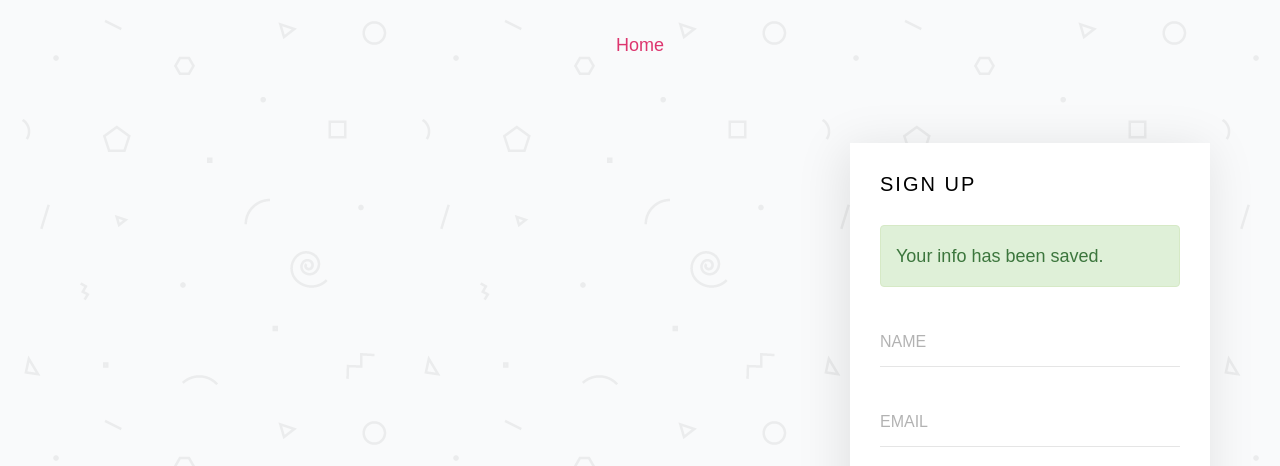
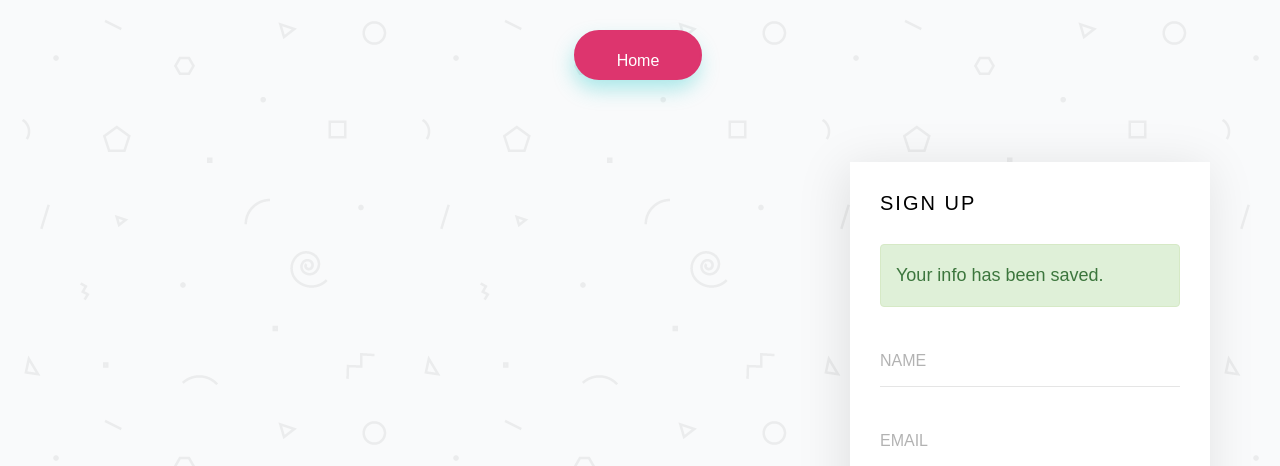
Before and after one commit to ValliReddy/TaskManager, a Flask app: page /signup in a window 1280 px wide. Shown: the top 466 px of the page. Run offline with Flask 3, Linux system fonts and the light colour scheme; some libraries are stand-ins or nearby versions.

Commit message:
Update db

```diff
--- a/app.py
+++ b/app.py
@@ -1,17 +1,16 @@
-from flask import Flask, render_template, request, redirect, url_for,session
+from flask import Flask, render_template, request, redirect, url_for, session
 import os
-from models import db,User,Task
-# from flask_cors import CORS
-
+from models import db, User, Task
 
 app = Flask(__name__)
-# CORS(application)
-app.config['SQLALCHEMY_DATABASE_URI'] = "mysql+pymysql://admin:Taskmanager@task-manager-new.cjc6ygok2t7b.eu-north-1.rds.amazonaws.com/task_manager_new"
-app.config['SQLALCHEMY_TRACK_MODIFICATIONS']=False
+
+# Database configuration
+app.config['SQLALCHEMY_DATABASE_URI'] = 'sqlite:///task_manager_new.db'
+app.config['SQLALCHEMY_TRACK_MODIFICATIONS'] = False
 app.secret_key = "secret-keying"
+
+# Initialize the database with the app
 db.init_app(app)
-# flask_key = os.getenv("FLASK_KEY")
-# print("FLASK_KEY:", flask_key)
 
 @app.route("/", methods=["GET", "POST"])
 def Home():
--- a/templates/login.html
+++ b/templates/login.html
@@ -48,7 +48,7 @@
 			<div class="row">
 				<div class="col-md-12 text-center">
 					<ul class="menu">
-						<li class="btn-cta"><a href="{{url_for('Home')}}"><span>Home</span></a></li>
+						<li class="btn btn-primary btn-lg btn-demo"><a href="{{url_for('Home')}}"><span style="color: white;">Home</span></a></li>
 					</ul>
 				</div>
 			</div>
--- a/templates/signup.html
+++ b/templates/signup.html
@@ -47,7 +47,7 @@
 			<div class="row">
 				<div class="col-md-12 text-center">
 					<ul class="menu">
-						<li class="btn-cta"><a href="{{url_for('Home')}}"><span>Home</span></a></li>
+						<li class="btn btn-primary btn-lg btn-demo"><a href="{{url_for('Home')}}"><span style="color: white;">Home</span></a></li>
 					</ul>
 				</div>
 			</div>
```
Also changed, not shown: instance/task_manager_new.db.
